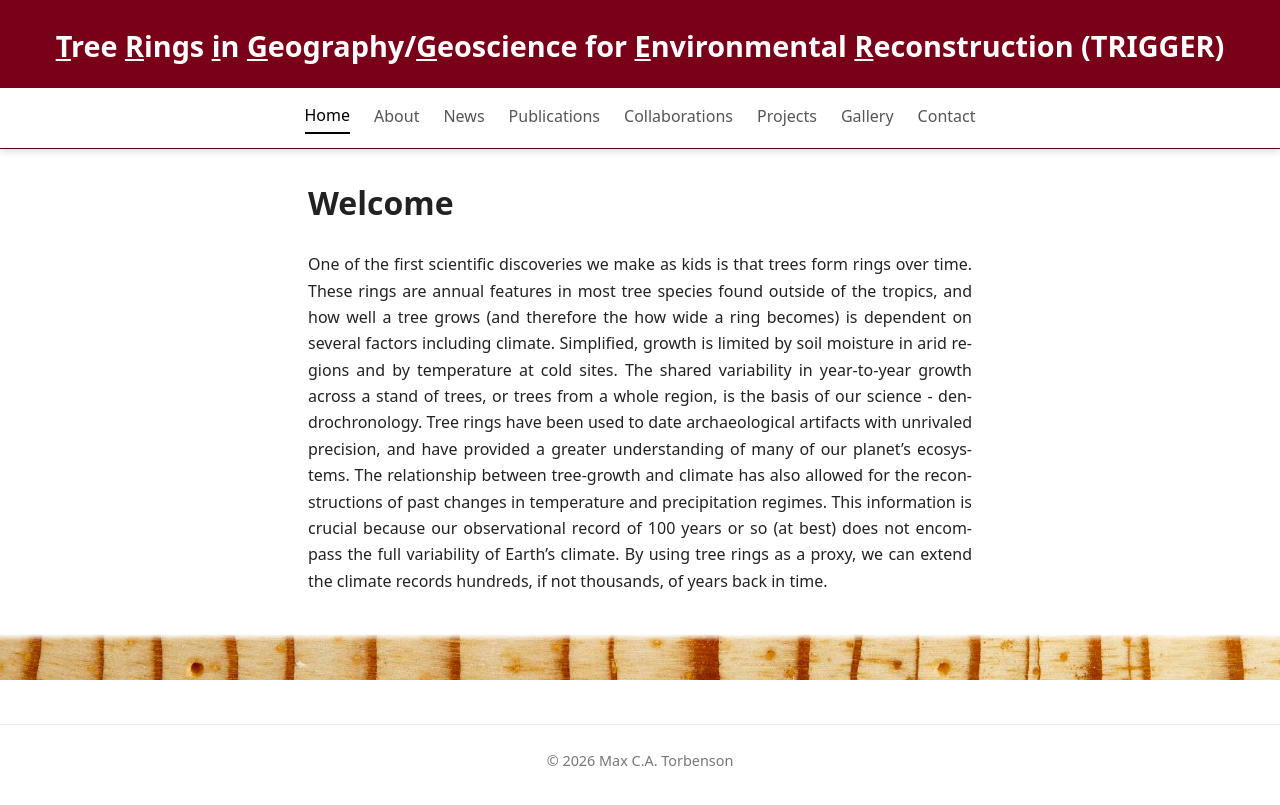
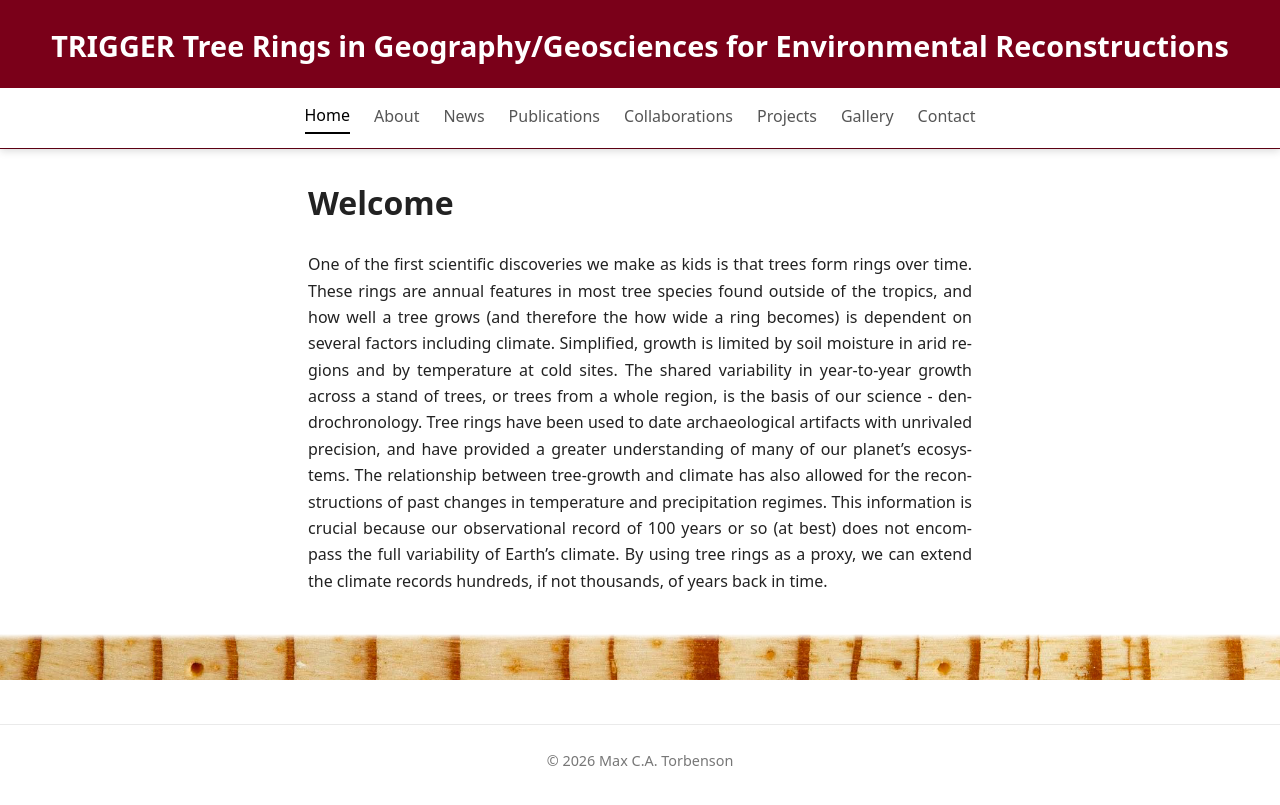
Before and after one commit to mcatorbenson/mcatorbenson.github.io, a Jekyll site: the page built from index.md, in a window 1280 px wide. Shown: the top 805 px of the page. Built offline with Jekyll 4.4.1, drawn with Linux system fonts in a browser that asks for light colours.

Commit message:
Update header.html

```diff
--- a/_includes/header.html
+++ b/_includes/header.html
@@ -1,7 +1,9 @@
 <div class="site-header">
   <header>
-    <h1><u>T</u>ree <u>R</u>ings <u>i</u>n <u>G</u>eography/<u>G</u>eoscience for <u>E</u>nvironmental <u>R</u>econstruction (TRIGGER)</h1>
-  </header>
+    <h1 class="site-title">
+    <span class="title-main">TRIGGER</span>
+    <span class="title-sub">Tree Rings in Geography/Geosciences for Environmental Reconstructions</span>
+</h1>  </header>
 
   <nav>
   <a href="{{ '/' | relative_url }}"
```
